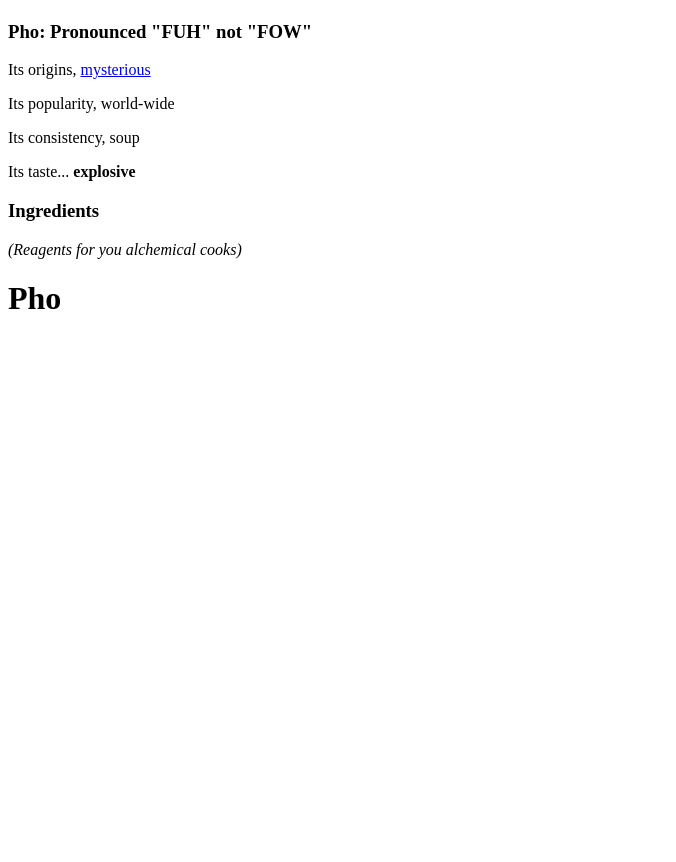
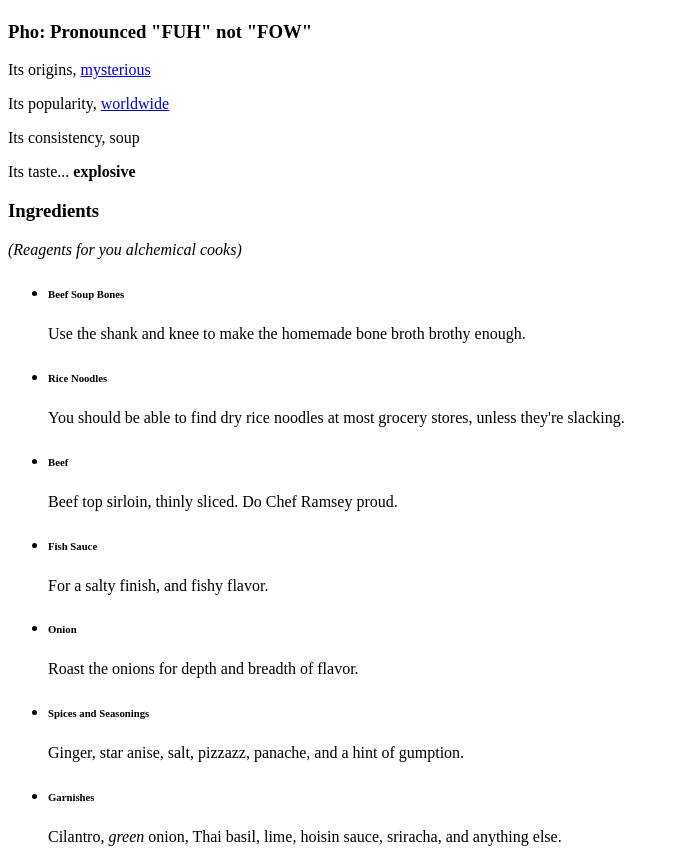
Before and after one commit to WishesMoney/odin-recipes, a plain HTML site: page recipes/pho.html in a window 1280 px wide. Shown: the part 1100-1962 px from the top of the page, without its empty margins (0-676 px from the left). Before the commit the page ends 1439 px from the top, so only its background shows below. Drawn offline with Linux system fonts and the light colour scheme.

Commit message:
Add ingredient list and href to pho.html

```diff
--- a/recipes/pho.html
+++ b/recipes/pho.html
@@ -13,16 +13,33 @@
 <p></p>
 <h3>Pho: Pronounced "FUH" not "FOW"</h3>
 <p>Its origins, <a href="pho-mystery.html">mysterious</a></p>
-<p>Its popularity, world-wide</p>
+<p>Its popularity, <a href="https://m.media-amazon.com/images/I/61WHhsyhStL.__AC_SX300_SY300_QL70_FMwebp_.jpg">worldwide</a></p>
 <p>Its consistency, soup</p>
 <p>Its taste... <strong>explosive</strong></p>
 <p></p>
 <h3>Ingredients</h3>
 <p><em>(Reagents for you alchemical cooks)</em></p>
+<ul>
+    <li><h6>Beef Soup Bones</h6></li>
+    <p>Use the shank and knee to make the homemade bone broth brothy enough.</p>
+    <li><h6>Rice Noodles</h6></li>
+    <p>You should be able to find dry rice noodles at most grocery stores, unless they're slacking.</p>
+    <li><h6>Beef</h6></li>
+    <p>Beef top sirloin, thinly sliced. Do Chef Ramsey proud.</p>
+    <li><h6>Fish Sauce</h6></li>
+    <p>For a salty finish, and fishy flavor.</p>
+    <li><h6>Onion</h6></li>
+    <p>Roast the onions for depth and breadth of flavor.</p>
+    <li><h6>Spices and Seasonings</h6></li>
+    <p>Ginger, star anise, salt, pizzazz, panache, and a hint of gumption.</p>
+    <li><h6>Garnishes</h6></li>
+    <p>Cilantro, <em>green</em> onion, Thai basil, lime, hoisin sauce, sriracha, and anything else.</p>
+
+
+</ul>
+
 
 
 </body>
 
 </html>
-
-<h1>Pho</h1>
```
